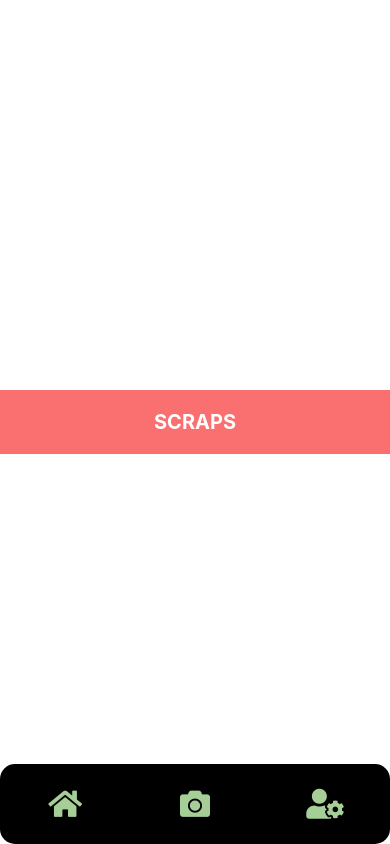
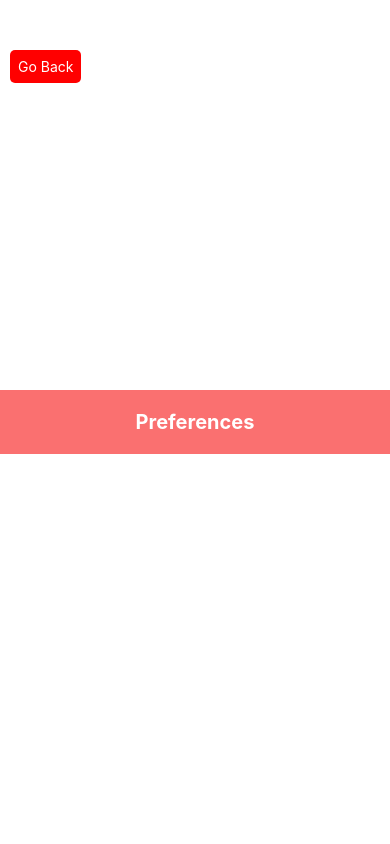
Before and after one commit to robbiec0720/SCRAPS-APP, a React Native app in the folder SCRAPS-react/: screen /Preference in a window 390 px wide. Before the commit this address had no page. Built offline with nearby package versions, Linux system fonts and the light colour scheme.

Commit message:
added pref screen

```diff
--- a/SCRAPS-react/App.js
+++ b/SCRAPS-react/App.js
@@ -1,14 +1,27 @@
 import React from 'react';
 import { ImageProvider } from './app/context/imagecontext';
 import { NavigationContainer } from '@react-navigation/native';
+import { createStackNavigator } from '@react-navigation/stack';
 import Tabs from './app/component/tab';
+import Preference from './app/screens/Preference';
+
+const Stack = createStackNavigator();
+
+export function HomeTabs() {
+  return (
+    <ImageProvider>
+      <Tabs/>
+    </ImageProvider>
+  );
+}
 
 export default function App() {
   return (
     <NavigationContainer>
-      <ImageProvider>
-        <Tabs/>
-      </ImageProvider>
+      <Stack.Navigator>
+        <Stack.Screen name = "Home" component={HomeTabs} options={{headerShown:false}}></Stack.Screen>
+        <Stack.Screen name = "Preference" component={Preference} options={{headerShown:false}}></Stack.Screen>
+      </Stack.Navigator>
     </NavigationContainer>
-  );
+  )
 }
--- a/SCRAPS-react/app/screens/Home.js
+++ b/SCRAPS-react/app/screens/Home.js
@@ -3,7 +3,7 @@ import { StatusBar } from 'expo-status-bar';
 import { StyleSheet, Text, View, Image, ScrollView, TouchableOpacity } from 'react-native';
 import { useImages } from '../context/imagecontext'; // Make sure the path is correct
 
-export default function Home() {
+export default function Home({navigation}) {
     const { images, setImages} = useImages();
 
     const removeImage = (index) => {
@@ -25,12 +25,19 @@ export default function Home() {
                                 style={styles.removeButton}
                                 onPress={() => removeImage(index)}
                             >
-                            <Text style={styles.removeButtonText}>Remove</Text>
+                                <Text style={styles.buttonText}>Remove</Text>
                             </TouchableOpacity>
                         </View>
                     ))}
                 </ScrollView>
             )}
+
+            <TouchableOpacity
+                style={styles.continueButton}
+                onPress={() => navigation.navigate("Preference")}
+            >
+                <Text style={styles.buttonText}>Continue</Text>
+            </TouchableOpacity>
 
             <StatusBar style="auto" />
         </View>
@@ -73,7 +80,15 @@ const styles = StyleSheet.create({
         padding: 8,
         borderRadius: 5,
     },
-    removeButtonText: {
+    continueButton: {
+        position: 'absolute',
+        right: 10,
+        bottom: 100,
+        backgroundColor: 'red',
+        padding: 8,
+        borderRadius: 5,
+    },
+    buttonText: {
         color: '#ffffff',
         fontSize: 14,
     },
--- /dev/null
+++ b/SCRAPS-react/app/screens/Preference.js
@@ -0,0 +1,51 @@
+import React from "react";
+import { StyleSheet, Text, View, TouchableOpacity } from 'react-native';
+
+export default function Preference({navigation}) {
+    return (
+        <View style={styles.container}>
+            <View style={styles.header}>
+                <Text style={styles.boldtext}>Preferences</Text>
+            </View>
+
+            <TouchableOpacity
+                style={styles.backButton}
+                onPress={() => navigation.navigate("Home")}
+                >
+                <Text style={styles.buttonText}>Go Back</Text>
+            </TouchableOpacity>
+        </View>
+    )
+}
+
+const styles = StyleSheet.create({
+    container: {
+        flex: 1,
+        backgroundColor: '#fff',
+        alignItems: 'center',
+        justifyContent: 'center',
+    },
+    header: {
+        padding: 20,
+        backgroundColor: '#FA7070',
+        width: '100%',
+        alignItems: 'center',
+    },
+    boldtext: {
+        fontWeight: 'bold',
+        fontSize: 20,
+        color: '#fff',
+    },
+    backButton: {
+        position: 'absolute',
+        left: 10,
+        top: 50,
+        backgroundColor: 'red',
+        padding: 8,
+        borderRadius: 5,
+    },
+    buttonText: {
+        color: '#ffffff',
+        fontSize: 14,
+    },
+});
--- a/SCRAPS-react/app/screens/Profile.js
+++ b/SCRAPS-react/app/screens/Profile.js
@@ -2,7 +2,7 @@ import React from "react";
 import { StatusBar } from 'expo-status-bar';
 import { StyleSheet, Text, View } from 'react-native';
 
-export default function Home() {
+export default function Profile() {
     return (
         <View style={styles.container}>
             <View style={styles.header}>
--- a/SCRAPS-react/package.json
+++ b/SCRAPS-react/package.json
@@ -13,7 +13,8 @@
     "@react-navigation/bottom-tabs": "^6.5.12",
     "@react-navigation/native": "^6.1.10",
     "@react-navigation/native-stack": "^6.9.18",
-    "expo": "^50.0.8",
+    "@react-navigation/stack": "^6.3.27",
+    "expo": "^50.0.11",
     "expo-camera": "~14.0.5",
     "expo-haptics": "~12.8.1",
     "expo-media-library": "~15.9.1",
@@ -25,6 +26,7 @@
     "react-native-screens": "~3.29.0",
     "react-native-vector-icons": "^10.0.3",
     "react-native-web": "~0.19.6",
+    "react-router-dom": "^6.22.3",
     "start": "^5.1.0"
   },
   "devDependencies": {
```
Also changed, not shown: 1 other file (tests, documents, lock files or other folders). Lines whose indentation alone changed are shown as unchanged.
